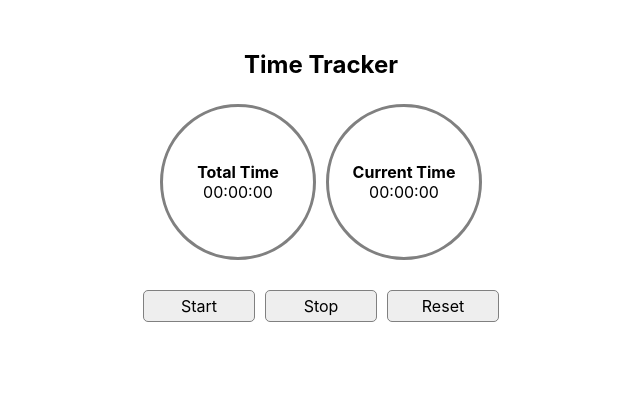
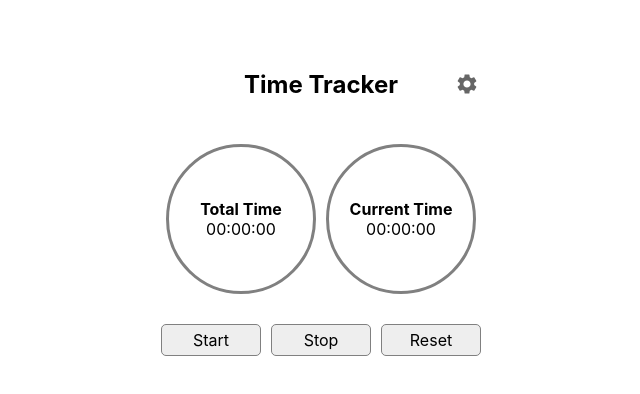
Before and after one commit to Vyper248/time-tracker, a React (Create React App) app: page / in a window 1280 px wide. Shown: the top 394 px of the page, without its empty margins (319-959 px from the left). Built offline with nearby package versions, Linux system fonts and the light colour scheme.

Commit message:
Added Goal and Remaining timers, with settings to adjust goal.

```diff
--- a/src/App.css
+++ b/src/App.css
@@ -1,3 +1,7 @@
+* {
+  box-sizing: border-box;
+}
+
 .App {
   text-align: center;
   margin-top: 50px;
--- a/src/App.js
+++ b/src/App.js
@@ -2,11 +2,12 @@ import { useState, useEffect } from 'react';
 import './App.css';
 
 import { differenceInSeconds } from 'date-fns';
+import { getTotalTime, sortByDate, getDate } from './functions';
 
 import TimeList from './components/TimeList';
 import Button from './components/Button';
 import Time from './components/Time';
-import { getTotalTime, sortByDate, getDate } from './functions';
+import Header from './components/Header';
 
 function App() {
 	const [startTime, setStartTime] = useState(0);
@@ -15,13 +16,14 @@ function App() {
 	const [todaysTime, setTodaysTime] = useState(0);
 	const [timer, setTimer] = useState(0);
 	const [intervalVal, setIntervalVal] = useState(null);
+	const [goalTime, setGoalTime] = useState(0);
 
 	useEffect(() => {
 		retrieveFromLocal();
 	}, []);
 
-	const saveToLocal = (startTime, times, totalTime) => {
-		let object = {startTime, times, totalTime};
+	const saveToLocal = (startTime, times, totalTime, goalTime) => {
+		let object = {startTime, times, totalTime, goalTime};
 		localStorage.setItem('time-tracker-state', JSON.stringify(object));
 	}
 
@@ -51,6 +53,7 @@ function App() {
 		setTotalTime(newTotal);
 		startInterval(newStartTime);
 		getTodaysTime(newTimes);
+		setGoalTime(object.goalTime);
 	}
 
 	const startInterval = (start) => {
@@ -79,7 +82,7 @@ function App() {
 
 		let start = new Date();
 		setStartTime(start);
-		saveToLocal(start, times, totalTime);
+		saveToLocal(start, times, totalTime, goalTime);
 
 		startInterval(start);
 	}
@@ -89,6 +92,7 @@ function App() {
 		clearInterval(intervalVal);
 		setIntervalVal(null);
 		setTimer(0);
+		setTodaysTime(0);
 	}
 
 	const onClickStop = () => {
@@ -102,7 +106,7 @@ function App() {
 		let newTotal = getTotalTime(newTimes, true);
 		setTotalTime(newTotal);
 		clearValues();
-		saveToLocal(0, newTimes, newTotal);
+		saveToLocal(0, newTimes, newTotal, goalTime);
 		getTodaysTime(newTimes);
 	}
 
@@ -110,17 +114,33 @@ function App() {
 		setTimes([]);
 		setTotalTime(0);
 		clearValues();
-		saveToLocal(0, [], 0);
+		saveToLocal(0, [], 0, goalTime);
 	}
+
+	const onChangeGoal = (s) => {
+		setGoalTime(s);
+		saveToLocal(startTime, times, totalTime, s);
+	}
+
+	let remainingTime = goalTime - totalTime - timer;
+	if (remainingTime < 0) remainingTime = 0;
+
+	let marginTop = todaysTime === totalTime ? 0 : -20;
 
 	return (
 		<div className="App">
-		<h2>Time Tracker</h2>
+		<Header goal={goalTime} onChangeGoal={onChangeGoal}/>
 		<div>
 			<Time seconds={totalTime+timer} heading='Total Time'/>
 			{ todaysTime === totalTime ? null : <Time seconds={todaysTime+timer} heading="Today's Time"/> }
-			<Time seconds={timer} heading='Current Time' active={startTime !== 0}/>
+			<Time seconds={timer} heading='Current Time' active={startTime !== 0} style={{marginTop}}/>
 		</div>
+		{ goalTime > 0 ?
+			<div style={{marginTop}}>
+				<Time seconds={goalTime} heading='Goal' active={remainingTime === 0}/>
+				<Time seconds={remainingTime} heading='Remaining' active={remainingTime === 0}/>
+			</div>
+			: null }
 		<div>
 			<Button value='Start' onClick={onClickStart}/>
 			<Button value='Stop' onClick={onClickStop}/>
--- a/src/components/Button.js
+++ b/src/components/Button.js
@@ -5,9 +5,10 @@ const StyledComp = styled.div`
     border-radius: 5px;
     display: inline-block;
     padding: 5px;
-    margin: 5px;
-    width: 100px;
+    margin: ${props => props.margin};
+    width: ${props => props.width};
     background-color: #EEE;
+    text-align: center;
 
     &:hover {
         background-color: #CCC;
@@ -15,9 +16,9 @@ const StyledComp = styled.div`
     }
 `
 
-const Button = ({value, onClick}) => {
+const Button = ({value, onClick, width='100px', margin='5px'}) => {
     return (
-        <StyledComp onClick={onClick}>
+        <StyledComp onClick={onClick} width={width} margin={margin}>
             {value}
         </StyledComp>
     );
--- /dev/null
+++ b/src/components/GoalPopup.js
@@ -0,0 +1,97 @@
+import { useState } from 'react';
+import styled from 'styled-components';
+
+import { formatSeconds } from '../functions';
+import Button from './Button';
+
+const StyledComp = styled.div`
+    position: absolute;
+    border: 1px solid #666;
+    width: 200px;
+    margin: auto;
+    top: calc(100% - 10px);
+    left: -87px;
+    background-color: white;
+    border-radius: 10px;
+    padding: 5px;
+
+    & > div:first-child {
+        position: absolute;
+        border-left: 1px solid #666;
+        border-top: 1px solid #666;
+        width: 12px;
+        height: 12px;
+        transform: rotate(45deg) translate(-50%, -50%);
+        top: 2px;
+        left: calc(50% - 6px);
+        background-color: white;
+    }
+
+    & input {
+        width: 100%;
+    }
+
+    & td {
+        padding: 5px;
+    }
+
+    & td:first-of-type {
+        text-align: right;
+    }
+
+    @media screen and (max-width:520px) {
+        left: -160px;
+
+        & > div:first-child {
+            left: calc(100% - 32px);
+        }
+    }
+`
+
+const GoalPopup = ({goal, onChangeGoal, onClose}) => {
+    let goalTime = formatSeconds(goal);
+    let parts = goalTime.split(':').map(time => parseInt(time));
+    const [hours, setHours] = useState(parts[0]);
+    const [minutes, setMinutes] = useState(parts[1]);
+
+    const onChangeHours = (e) => {
+        setHours(e.target.value);
+    }
+
+    const onChangeMinutes = (e) => {
+        setMinutes(e.target.value);
+    }
+
+    const setNewGoal = () => {
+        let seconds = 0;
+        seconds += hours * 60 * 60;
+        seconds += minutes * 60;
+        onChangeGoal(seconds);
+        onClose();
+    }
+
+    return (
+        <StyledComp>
+            <div></div>
+            <h4 style={{margin: 5}}>Set Goal</h4>
+            <table>
+                <tbody>
+                    <tr>
+                        <td>Hours</td>
+                        <td><input type='number' value={hours} onChange={onChangeHours}/></td>
+                    </tr>
+                    <tr>
+                        <td>Minutes</td>
+                        <td><input type='number' value={minutes} onChange={onChangeMinutes}/></td>
+                    </tr>
+                    <tr>
+                        <td><Button value='Save' onClick={setNewGoal} margin='0px' width='80px'/></td>
+                        <td><Button value='Cancel' onClick={onClose} margin='0px' width='80px'/></td>
+                    </tr>
+                </tbody>
+            </table>
+        </StyledComp>
+    );
+}
+
+export default GoalPopup;
--- /dev/null
+++ b/src/components/Header.js
@@ -0,0 +1,54 @@
+import { useState } from 'react';
+import styled from 'styled-components';
+import { MdSettings } from 'react-icons/md';
+
+import GoalPopup from './GoalPopup';
+
+const StyledComp = styled.div`
+    display: grid;
+    grid-template-columns: 25px auto 25px;
+    width: 315px;
+    margin: auto;
+
+    & > div {
+        position: relative;
+    }
+
+    & > div > svg {
+        float: right;
+        font-size: 1.5em;
+        position: relative;
+        top: 22px;
+        color: #666;
+
+        :hover {
+            cursor: pointer;
+            color: #333;
+        }
+    }
+`
+
+const Header = ({goal, onChangeGoal}) => {
+    const [settingsOpen, setSettingsOpen] = useState(false);
+
+    const onClickSettings = () => {
+        setSettingsOpen(true);
+    }
+
+    const onCloseSettings = () => {
+        setSettingsOpen(false);
+    }
+
+    return (
+        <StyledComp>
+            <span></span>
+            <h2>Time Tracker</h2>
+            <div>
+                <MdSettings onClick={onClickSettings}/>
+                { settingsOpen ? <GoalPopup goal={goal} onChangeGoal={onChangeGoal} onClose={onCloseSettings}/> : null }
+            </div>
+        </StyledComp>
+    );
+}
+
+export default Header;
--- a/src/components/Time.js
+++ b/src/components/Time.js
@@ -20,9 +20,9 @@ const StyledComp = styled.div`
     }
 `
 
-const Time = ({seconds, heading, active=false}) => {
+const Time = ({seconds, heading, active=false, style}) => {
     return (
-        <StyledComp active={active}>
+        <StyledComp active={active} style={style}>
             <div>{ heading }</div>
             <div>{ formatSeconds(seconds) }</div>
         </StyledComp>
```
